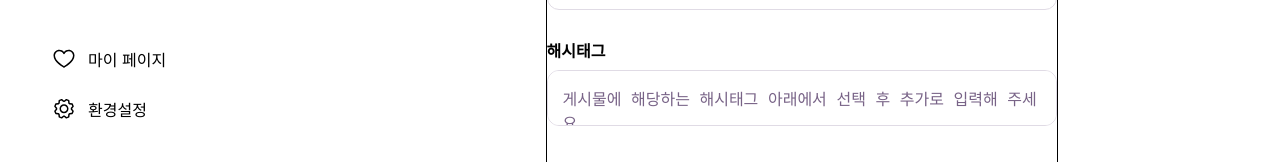
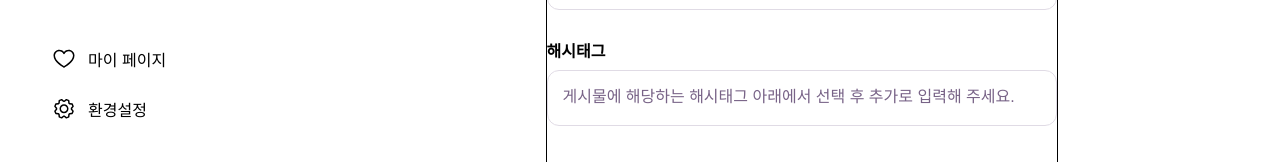
Before and after one commit to OZ-Coding-School/oz_02_collabo-006, a React (Create React App) app in the folder frontend/: page /create-post in a window 1280 px wide. Shown: the part 638-800 px from the top of the page. Built offline with nearby package versions, Linux system fonts and the light colour scheme.

Commit message:
[Style] ModalBackDrop 추가, [Chore] handleClickOutside기능 사용x

```diff
--- a/frontend/src/components/common/FormSubmitButton.tsx
+++ b/frontend/src/components/common/FormSubmitButton.tsx
@@ -8,7 +8,7 @@ interface SsubmitButtonProps {
 
 const SsubmitButton = styled.button<SsubmitButtonProps>`
   width: 100%;
-  min-width: 230px;
+  min-width: 260px;
   height: 40px;
   margin-top: 36px;
   font-size: 14px;
@@ -19,6 +19,7 @@ const SsubmitButton = styled.button<SsubmitButtonProps>`
   border-radius: 20px;
   border: none;
   cursor: pointer;
+  flex: 0 0 auto;
 
   ${hoverStyles}
   ${activeStyles}
--- a/frontend/src/components/modal/LoginModal.tsx
+++ b/frontend/src/components/modal/LoginModal.tsx
@@ -1,4 +1,4 @@
-import { useEffect, useRef } from 'react';
+// import { useEffect, useRef } from 'react';
 import closeIcon from '../../asset/close.svg';
 import loginLogo from '../../asset/modalLogo.png';
 import modalBigLogo from '../../asset/modalBigLogo.svg';
@@ -6,19 +6,31 @@ import styled from 'styled-components';
 import LoginDetail from './components/LoginDetail';
 import { LIGHT_PURPLE } from 'constant/colors';
 
+const ModalBackDrop = styled.div`
+  position: fixed;
+  top: 0;
+  left: 0;
+  width: 100%;
+  height: 100%;
+  background-color: rgba(0, 0, 0, 0.5);
+  display: flex;
+  justify-content: center;
+  align-items: center;
+  z-index: 999;
+`;
 const ModalContainer = styled.div`
   position: fixed;
   top: 50%;
   left: 50%;
   transform: translate(-50%, -50%);
-  z-index: 1000;
-  width: 31.25vw;
-  height: 62vh;
-  min-width: 300px;
+  width: 32%;
+  min-height: 62vh;
+  min-width: 350px;
   border: 1px solid ${LIGHT_PURPLE};
   background-color: #ffffff;
   border-radius: 12px;
   box-shadow: 0 2px 3px 2px rgba(20, 18, 23, 0.3);
+  z-index: 1000;
 `;
 const ModalHeader = styled.div`
   text-align: center;
@@ -57,26 +69,27 @@ interface LoginModalProps {
 
 // 명시적인 함수 선언 방식을 사용하여 컴포넌트를 정의합니다.
 const LoginModal = ({ onClose }: LoginModalProps) => {
-  const modalRef = useRef<HTMLDivElement>(null);
+  // const modalRef = useRef<HTMLDivElement>(null);
 
-  useEffect(() => {
-    const handleClickOutside = (event: MouseEvent) => {
-      if (
-        modalRef.current &&
-        !modalRef.current.contains(event.target as Node)
-      ) {
-        onClose(); // 모달 외부 클릭 시 onClose 함수 실행
-      }
-    };
+  // useEffect(() => {
+  //   const handleClickOutside = (event: MouseEvent) => {
+  //     if (
+  //       modalRef.current &&
+  //       !modalRef.current.contains(event.target as Node)
+  //     ) {
+  //       onClose(); // 모달 외부 클릭 시 onClose 함수 실행
+  //     }
+  //   };
 
-    document.addEventListener('mousedown', handleClickOutside);
-    return () => {
-      document.removeEventListener('mousedown', handleClickOutside);
-    };
-  }, [onClose]);
+  //   document.addEventListener('mousedown', handleClickOutside);
+  //   return () => {
+  //     document.removeEventListener('mousedown', handleClickOutside);
+  //   };
+  // }, [onClose]);
 
   return (
-    <ModalContainer ref={modalRef}>
+    <ModalBackDrop>
+      <ModalContainer>
         <ModalNav>
           <SmodalLogo src={loginLogo} alt="Modal Logo" />
           <CloseButton onClick={onClose}>
@@ -88,6 +101,7 @@ const LoginModal = ({ onClose }: LoginModalProps) => {
         </ModalHeader>
         <LoginDetail onClose={onClose} />
       </ModalContainer>
+    </ModalBackDrop>
   );
 };
 export default LoginModal;
--- a/frontend/src/components/modal/components/LoginDetail.tsx
+++ b/frontend/src/components/modal/components/LoginDetail.tsx
@@ -26,7 +26,7 @@ const SbodyText = styled.label`
 const SInput = styled.input`
   width: 25vw;
   height: 5.5vh;
-  min-width: 230px;
+  min-width: 260px;
   background-color: ${LIGHT_GRAY};
   border-width: 0;
   border-radius: 12px;
@@ -40,7 +40,6 @@ const SforgotPW = styled.span`
   margin-top: 12px;
   font-size: 14px;
   color: #756982;
-  white-space: nowrap;
   align-self: flex-start;
 `;
 
--- a/frontend/src/pages/CreatePostPage/index.tsx
+++ b/frontend/src/pages/CreatePostPage/index.tsx
@@ -94,7 +94,7 @@ const HiddenInput = styled.input`
 
 const ContentsAndHashTagContainer = styled.div``;
 
-const BaseInput = styled.textarea`
+const UploadContents = styled.textarea`
   width: 100%;
   border: 1px solid ${INPUT_LIGHTGRAY};
   border-radius: 12px;
@@ -103,7 +103,8 @@ const BaseInput = styled.textarea`
   padding: 15px 17px 17px 15px;
   resize: none;
   overflow: auto;
-
+  height: 144px;
+  display: inline-block;
   &::placeholder {
     color: ${DARK_PURPLE};
   }
@@ -111,12 +112,22 @@ const BaseInput = styled.textarea`
     outline: 1px solid ${LIGHT_PURPLE};
   }
 `;
-const UploadContents = styled(BaseInput)`
-  height: 144px;
-  display: inline-block;
-`;
-const UploadHashTag = styled(BaseInput)`
+const UploadHashTag = styled.input`
+  width: 100%;
+  border: 1px solid ${INPUT_LIGHTGRAY};
+  border-radius: 12px;
+  font-size: 16px;
+  margin-top: 8px;
+  padding: 15px 17px 17px 15px;
+  resize: none;
+  overflow: auto;
   height: 56px;
+  &::placeholder {
+    color: ${DARK_PURPLE};
+  }
+  &:focus {
+    outline: 1px solid ${LIGHT_PURPLE};
+  }
 `;
 
 const BaseLabel = styled.label`
@@ -163,7 +174,10 @@ const DeleteIcon = styled.span`
     transform: scale(0.96);
   }
 `;
-
+interface HashTag {
+  id: number;
+  text: string;
+}
 const CreatePostPage = () => {
   //현재 이미지 URL들을 저장
   const [imageSrc, setImageSrc] = useState<string[]>([]);
@@ -171,18 +185,18 @@ const CreatePostPage = () => {
   const fileInputRef = useRef<HTMLInputElement>(null);
 
   const [content, setContent] = useState('');
-  const [hashTags, setHashTags] = useState('');
+  const [hashTag, setHashTag] = useState('');
 
   const handleContentChange = (event: ChangeEvent<HTMLTextAreaElement>) => {
     setContent(event.target.value);
   };
-  const handleHashTagChange = (event: ChangeEvent<HTMLTextAreaElement>) => {
-    setHashTags(event.target.value);
+  const handleHashTagChange = (event: ChangeEvent<HTMLInputElement>) => {
+    setHashTag(event.target.value);
   };
 
   // 폼 제출 이벤트 처리
-  const handleSubmit = (event: FormEvent) => {
-    event.preventDefault();
+  const handleSubmit = async (event: FormEvent) => {
+    event.preventDefault(); // 폼 제출 시 새로고침 방지
   };
 
   // 이미지 업로드 처리
@@ -253,8 +267,8 @@ const CreatePostPage = () => {
   return (
     <form onSubmit={handleSubmit}>
       <CreatePostHeader>
-        <SubmitButton onClick={handleSubmit}>임시 저장</SubmitButton>
-        <SubmitButton onClick={handleSubmit}>업로드</SubmitButton>
+        <SubmitButton type="submit">임시 저장</SubmitButton>
+        <SubmitButton type="submit">업로드</SubmitButton>
       </CreatePostHeader>
       <CreatePostBody>
         <FormTitle>새 게시물 작성</FormTitle>
@@ -300,12 +314,14 @@ const CreatePostPage = () => {
           <UploadContents
             id="contents"
             placeholder="내용을 입력해 주세요."
+            value={content}
             onChange={handleContentChange}
           />
           <HashTagTitle htmlFor="hashtag">해시태그</HashTagTitle>
           <UploadHashTag
             id="hashtag"
             placeholder="게시물에 해당하는 해시태그 아래에서 선택 후 추가로 입력해 주세요."
+            value={hashTag}
             onChange={handleHashTagChange}
           />
         </ContentsAndHashTagContainer>
```
Lines whose indentation alone changed are shown as unchanged.
